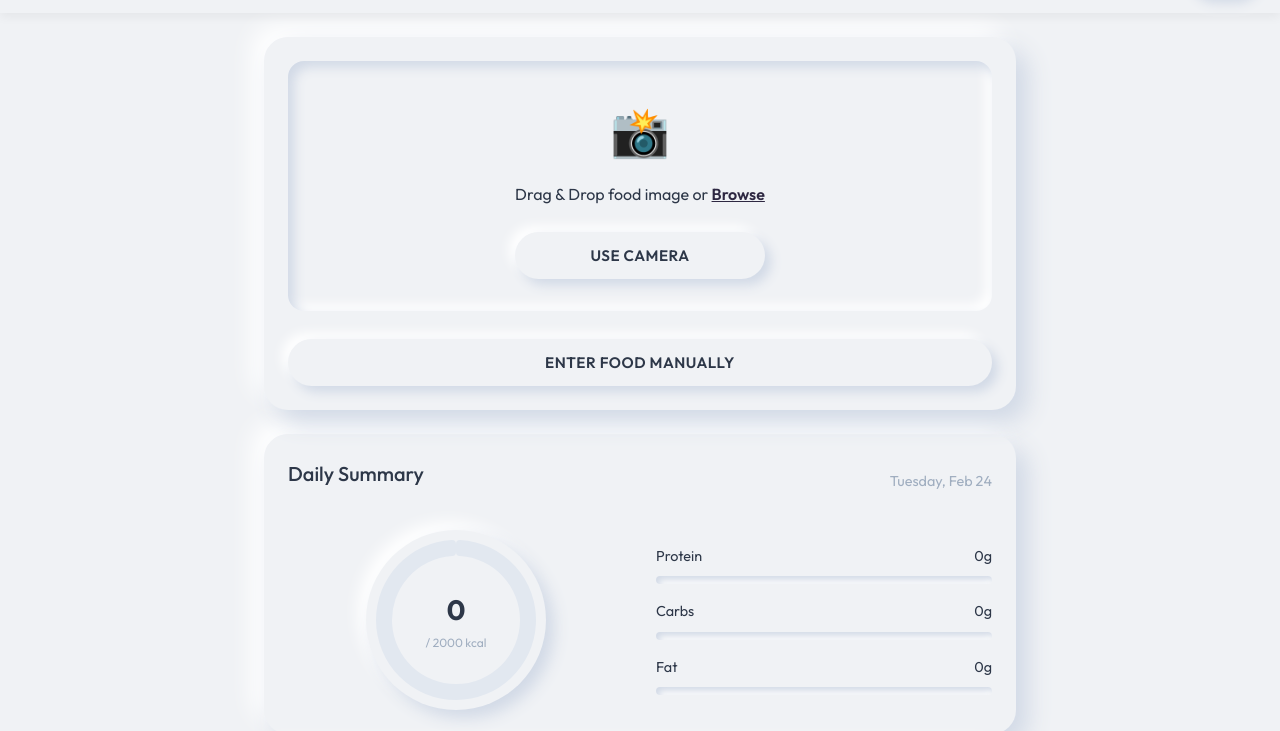
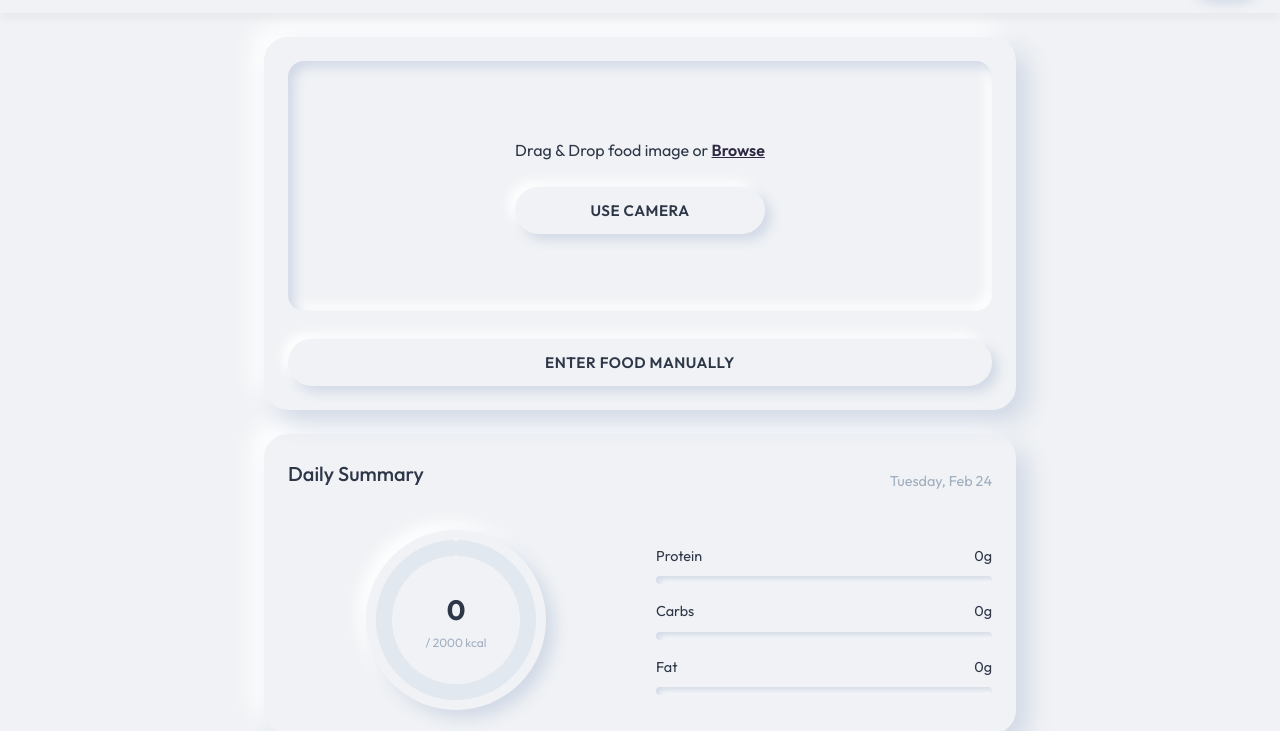
Before and after one commit to nithinmalla/Cal-Tracker, a plain HTML site: page index.html in a window 1280 px wide. Shown: the part 77-808 px from the top of the page. Drawn offline with nearby package versions, Linux system fonts and the light colour scheme.

Commit message:
Remove camera icon from upload area

```diff
--- a/index.html
+++ b/index.html
@@ -43,7 +43,6 @@
         <section class="upload-section glass-card">
             <div id="dropZone" class="drop-zone">
                 <div class="drop-content">
-                    <span class="upload-icon">📸</span>
                     <p>Drag & Drop food image or <span>Browse</span></p>
                     <input type="file" id="fileInput" accept="image/*" class="hidden">
                     <button id="cameraBtn" class="secondary-btn">Use Camera</button>
```
